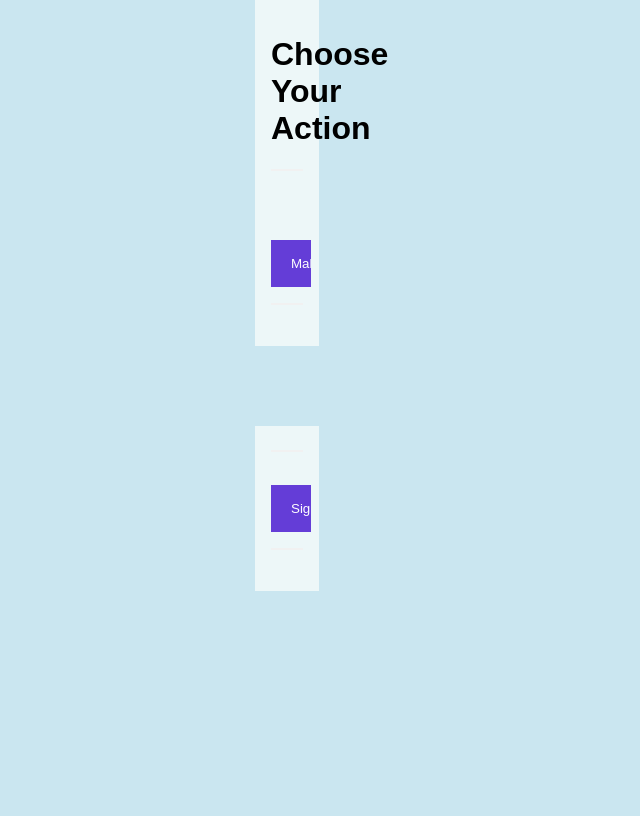
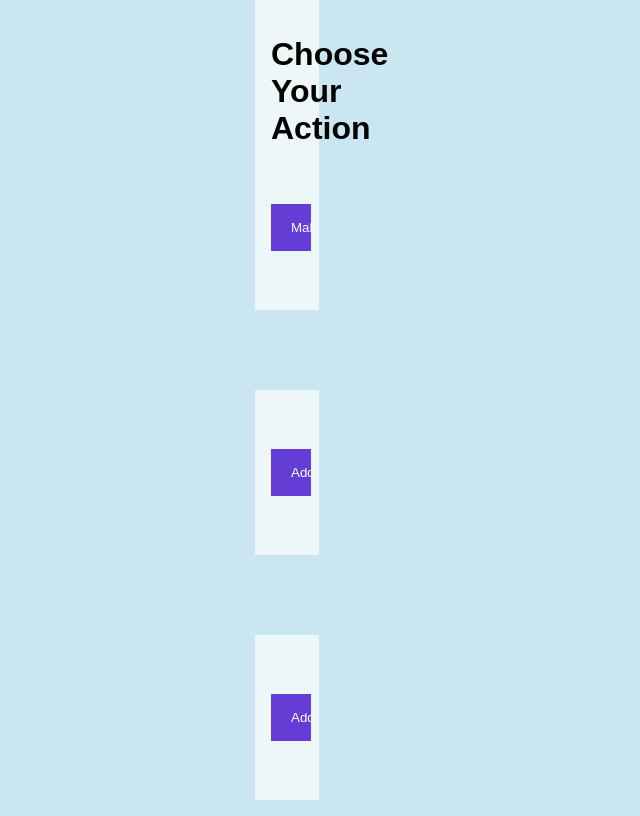
Before and after one commit to commando01000/project, a PHP site: page /afterlogin in a window 1280 px wide. Shown: the part 147-963 px from the top of the page, without its empty margins (353-993 px from the left). Before the commit the page ends 738 px from the top, so only its background shows below. Run offline with PHP 8.4, Linux system fonts and the light colour scheme.

Commit message:
Update afterlogin.php

```diff
--- a/afterlogin.php
+++ b/afterlogin.php
@@ -17,7 +17,8 @@
 <h1>Choose Your Action </h1>
 
 <hr>
-<br><br>
+
+
   <input type="submit" class="registerbtn" name="submit" value="Make profile for patient">
   <hr>
   </div>
@@ -25,9 +26,16 @@
 <form method="post" action="regFA.php">
     <div class="container">
     <hr>
-      <input type="submit" class="registerbtn" name="submit" value="Sign up">
+      <input type="submit" class="registerbtn" name="submit" value="Add Servant">
       <hr>
       </div>
-    </form>
+</form>
+<form method="post" action="don.php">
+    <div class="container">
+    <hr>
+      <input type="submit" class="registerbtn" name="submit" value="Add Donator">
+      <hr>
+      </div>
+</form>
 </body>
 </html
```
